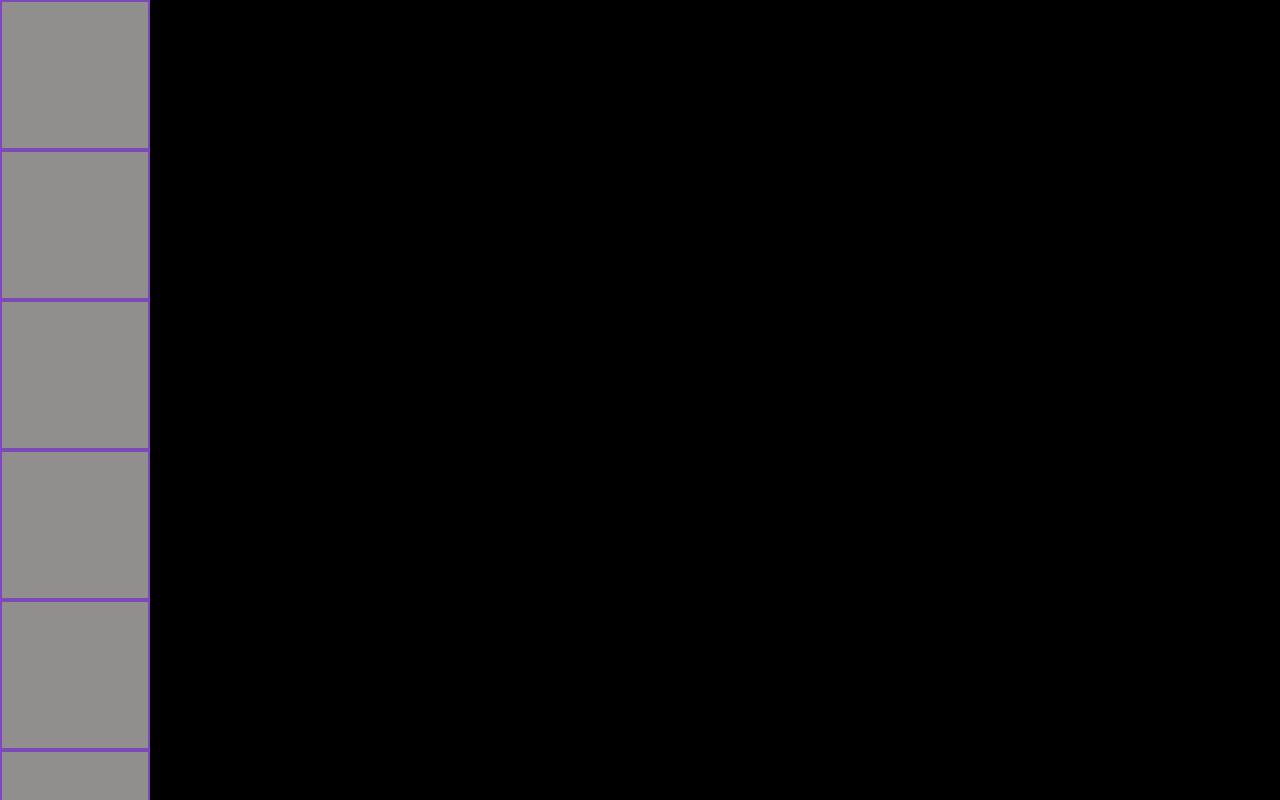
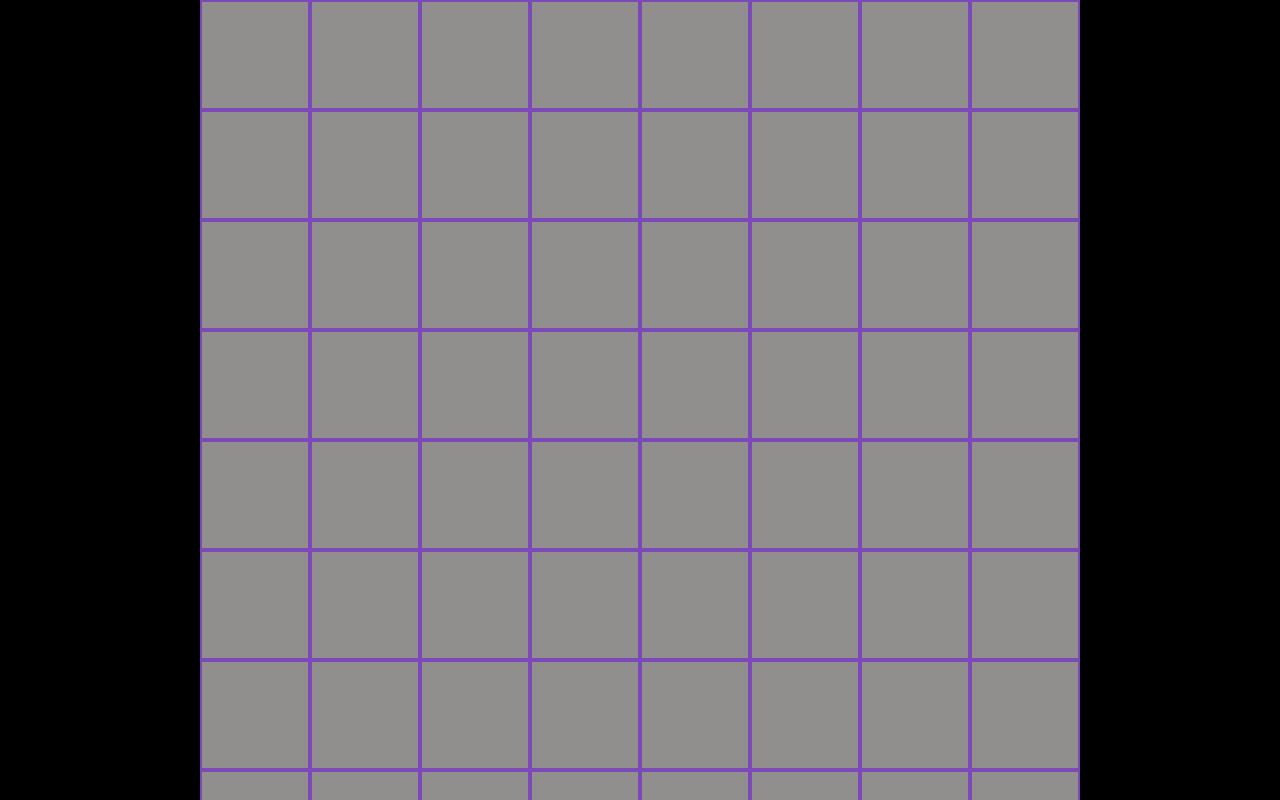
Before and after one commit to sergJess/LinesReact, a React (Create React App) app: page / in a window 1280 px wide. Shown: the top 800 px of the page. Built offline with nearby package versions, Linux system fonts and the light colour scheme.

Commit message:
feat: add styled game field

```diff
--- a/src/components/app/app.tsx
+++ b/src/components/app/app.tsx
@@ -4,7 +4,7 @@ export class App extends React.Component {
   render() {
     return (
       <div>
-        <GameField size={8} />
+        <GameField cellWidth={110} cellHeight={110} size={8} />
       </div>
     );
   }
--- a/src/components/game-cell/game-cell.css
+++ b/src/components/game-cell/game-cell.css
@@ -1,6 +1,4 @@
 .game-cell{
-	width: 150px;
-	height: 150px;
 	background-color: #918f8d;
 	border: 2px solid #7b49b8;
 }
--- a/src/components/game-cell/game-cell.tsx
+++ b/src/components/game-cell/game-cell.tsx
@@ -3,6 +3,8 @@ import './game-cell.css';
 type TgameCell = {
   coordX: number;
   coordY: number;
+  width: number;
+  height: number;
   callback: (x: number, y: number) => void;
 };
 type TgameCellState = { coordX: number; coordY: number };
@@ -19,6 +21,10 @@ export class GameCell extends React.Component<TgameCell, TgameCellState> {
     this.props.callback(this.state.coordX, this.state.coordY);
   }
   render() {
-    return <div onClick={this.clickToCell} className="game-cell"></div>;
+    const cellSizeStyle = {
+      width: `${this.props.width}px`,
+      height: `${this.props.height}px`,
+    };
+    return <div style={cellSizeStyle} onClick={this.clickToCell} className="game-cell"></div>;
   }
 }
--- a/src/components/game-field/game-field.tsx
+++ b/src/components/game-field/game-field.tsx
@@ -4,6 +4,8 @@ import { GameCell } from '../game-cell/game-cell';
 import './game-field.css';
 type TgameField = {
   size: number;
+  cellWidth: number;
+  cellHeight: number;
 };
 type TgameFieldCoords = {
   coordX: number;
@@ -11,10 +13,14 @@ type TgameFieldCoords = {
 };
 export class GameField extends React.Component<TgameField> {
   private size: number;
+  private cellWidth: number;
+  private cellHeight: number;
   private cellsArray: Array<TgameFieldCoords>;
   constructor(props: TgameField) {
     super(props);
     this.size = props.size;
+    this.cellWidth = props.cellWidth;
+    this.cellHeight = props.cellHeight;
     this.cellsArray = this.generateCells(this.size);
   }
   generateCells(size: number): Array<TgameFieldCoords> {
@@ -30,7 +36,8 @@ export class GameField extends React.Component<TgameField> {
   render() {
     const gameFieldStyle = {
       display: 'grid',
-      gridTemplateColumns: `repeat(${this.size})`,
+      placeContent: 'center center',
+      gridTemplateColumns: `repeat(${this.size}, ${this.cellWidth}px)`,
     };
     return (
       <div className="game-field" style={gameFieldStyle}>
@@ -41,6 +48,8 @@ export class GameField extends React.Component<TgameField> {
                 console.log('Jess');
               }}
               key={index.toString()}
+              width={this.cellWidth}
+              height={this.cellHeight}
               coordX={item.coordX}
               coordY={item.coordY}
             />
```
